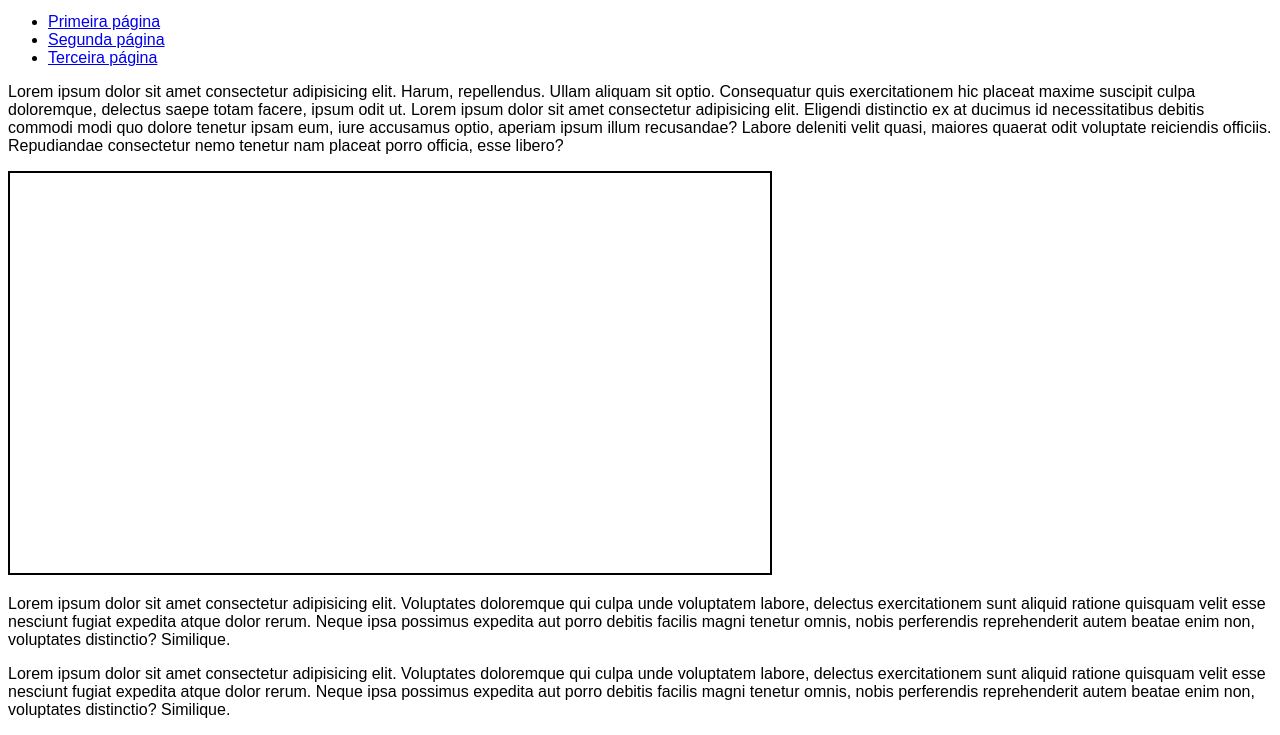
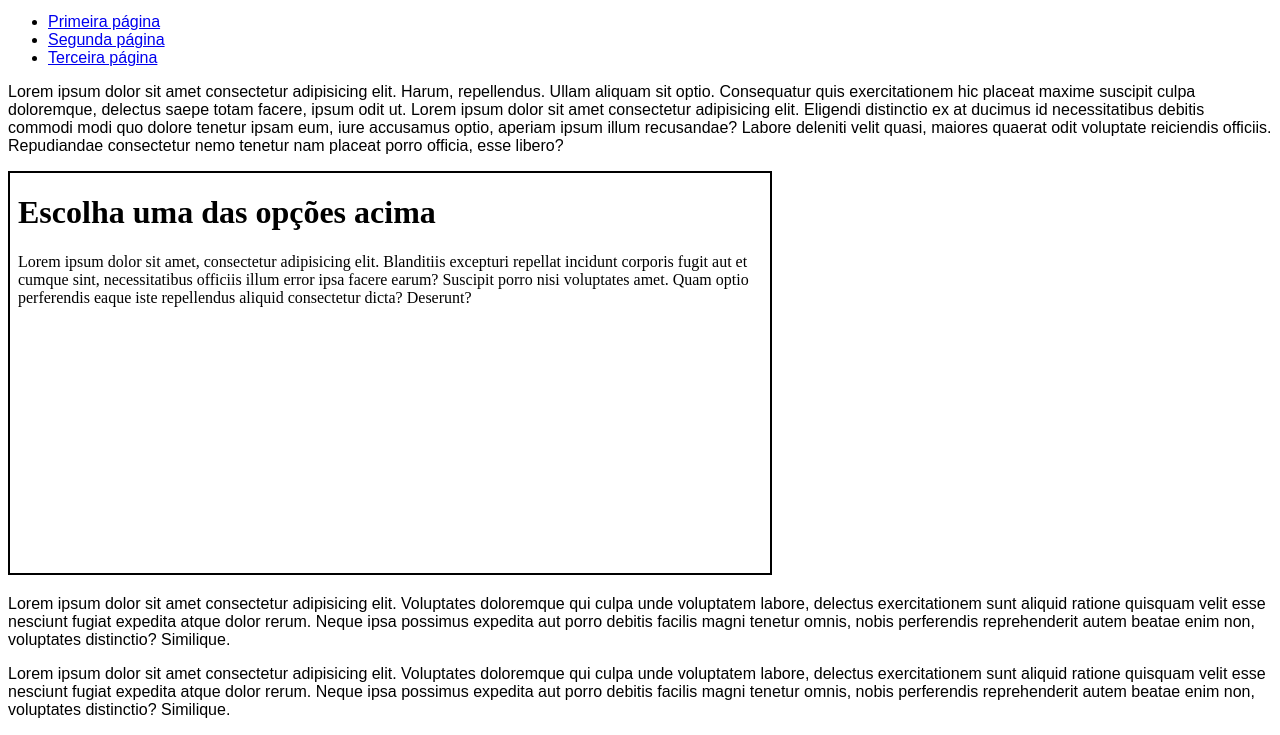
Before and after one commit to VictorPortela01/html-css, a plain HTML site: page exercicios/ex024/iframe003.html in a window 1280 px wide. Shown: the part 119-854 px from the top of the page. Drawn offline with Linux system fonts and the light colour scheme.

Commit message:
update iframe003

```diff
--- a/exercicios/ex024/iframe003.html
+++ b/exercicios/ex024/iframe003.html
@@ -9,6 +9,7 @@
         body {
             font-family: Arial, Helvetica, sans-serif;
         }
+
         #tela {
             width: 95vh;
             height: 400px;
@@ -36,12 +37,19 @@
         deleniti velit quasi, maiores quaerat odit voluptate reiciendis officiis. Repudiandae consectetur nemo tenetur
         nam placeat porro officia, esse libero?</p>
 
-    <iframe src=""name="frame" id="tela">
+    <iframe name="frame" id="tela"
+        srcdoc="<h1>Escolha uma das opções acima</h1><p>Lorem ipsum dolor sit amet, consectetur adipisicing elit. Blanditiis excepturi repellat incidunt corporis fugit aut et cumque sint, necessitatibus officiis illum error ipsa facere earum? Suscipit porro nisi voluptates amet. Quam optio perferendis eaque iste repellendus aliquid consectetur dicta? Deserunt?</p>  ">
         <p>Infelizmente seu navegador não é compatível com isso</p>
     </iframe>
 
-    <p>Lorem ipsum dolor sit amet consectetur adipisicing elit. Voluptates doloremque qui culpa unde voluptatem labore, delectus exercitationem sunt aliquid ratione quisquam velit esse nesciunt fugiat expedita atque dolor rerum. Neque ipsa possimus expedita aut porro debitis facilis magni tenetur omnis, nobis perferendis reprehenderit autem beatae enim non, voluptates distinctio? Similique.</p>
-    <p>Lorem ipsum dolor sit amet consectetur adipisicing elit. Voluptates doloremque qui culpa unde voluptatem labore, delectus exercitationem sunt aliquid ratione quisquam velit esse nesciunt fugiat expedita atque dolor rerum. Neque ipsa possimus expedita aut porro debitis facilis magni tenetur omnis, nobis perferendis reprehenderit autem beatae enim non, voluptates distinctio? Similique.</p>
+    <p>Lorem ipsum dolor sit amet consectetur adipisicing elit. Voluptates doloremque qui culpa unde voluptatem labore,
+        delectus exercitationem sunt aliquid ratione quisquam velit esse nesciunt fugiat expedita atque dolor rerum.
+        Neque ipsa possimus expedita aut porro debitis facilis magni tenetur omnis, nobis perferendis reprehenderit
+        autem beatae enim non, voluptates distinctio? Similique.</p>
+    <p>Lorem ipsum dolor sit amet consectetur adipisicing elit. Voluptates doloremque qui culpa unde voluptatem labore,
+        delectus exercitationem sunt aliquid ratione quisquam velit esse nesciunt fugiat expedita atque dolor rerum.
+        Neque ipsa possimus expedita aut porro debitis facilis magni tenetur omnis, nobis perferendis reprehenderit
+        autem beatae enim non, voluptates distinctio? Similique.</p>
 </body>
 
 </html>
```
